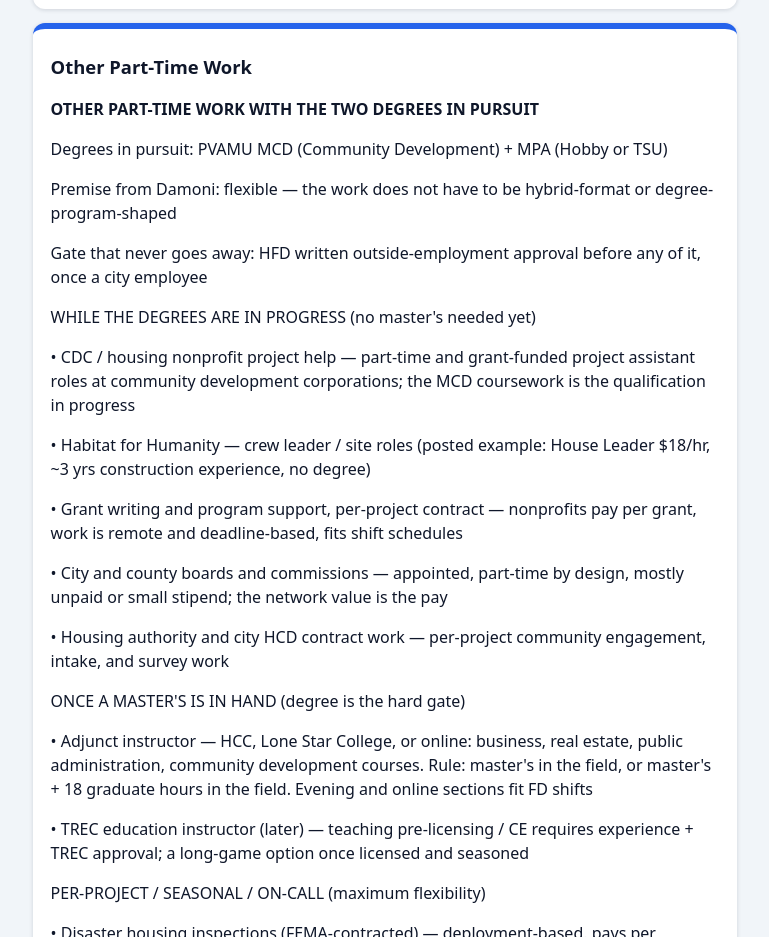
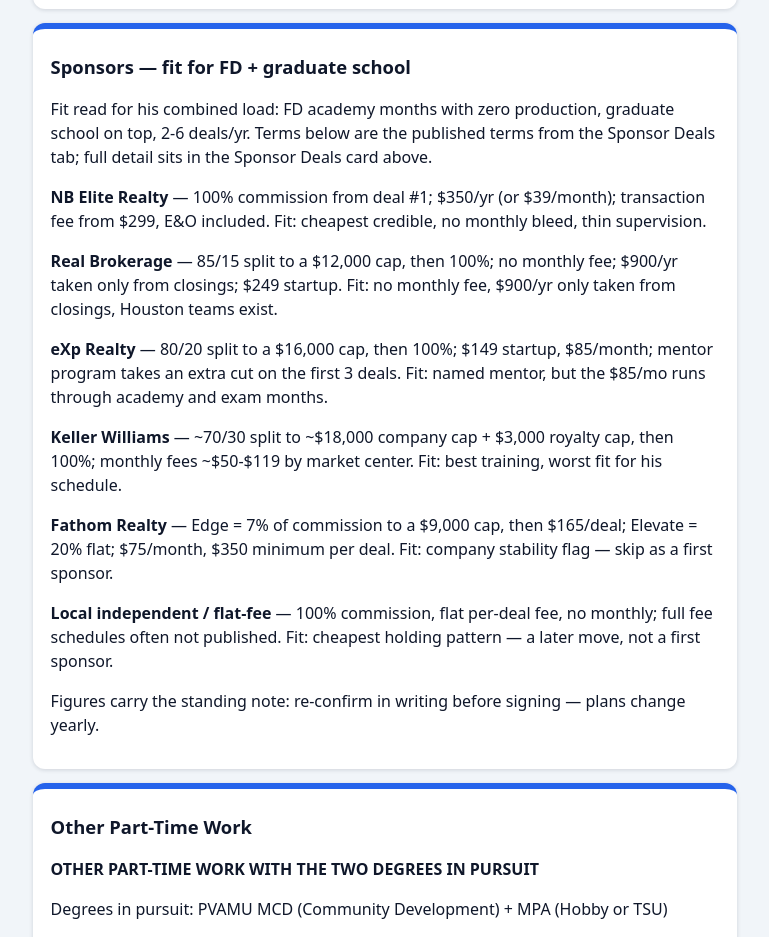
Before and after one commit to damonigraham427-ship-it/realestate, a plain HTML site: page realestate.html in a window 1280 px wide. Shown: the part 7734-8671 px from the top of the page, without its empty margins (255-1024 px from the left). Drawn offline with Linux system fonts and the light colour scheme; no server answers.

Commit message:
Sponsor fit card — FD + graduate school

```diff
--- a/realestate.html
+++ b/realestate.html
@@ -151,6 +151,18 @@
 </section>
 
 <section class="exam-card">
+<h2>Sponsors — fit for FD + graduate school</h2>
+<p>Fit read for his combined load: FD academy months with zero production, graduate school on top, 2-6 deals/yr. Terms below are the published terms from the Sponsor Deals tab; full detail sits in the Sponsor Deals card above.</p>
+<p><strong>NB Elite Realty</strong> — 100% commission from deal #1; $350/yr (or $39/month); transaction fee from $299, E&amp;O included. Fit: cheapest credible, no monthly bleed, thin supervision.</p>
+<p><strong>Real Brokerage</strong> — 85/15 split to a $12,000 cap, then 100%; no monthly fee; $900/yr taken only from closings; $249 startup. Fit: no monthly fee, $900/yr only taken from closings, Houston teams exist.</p>
+<p><strong>eXp Realty</strong> — 80/20 split to a $16,000 cap, then 100%; $149 startup, $85/month; mentor program takes an extra cut on the first 3 deals. Fit: named mentor, but the $85/mo runs through academy and exam months.</p>
+<p><strong>Keller Williams</strong> — ~70/30 split to ~$18,000 company cap + $3,000 royalty cap, then 100%; monthly fees ~$50-$119 by market center. Fit: best training, worst fit for his schedule.</p>
+<p><strong>Fathom Realty</strong> — Edge = 7% of commission to a $9,000 cap, then $165/deal; Elevate = 20% flat; $75/month, $350 minimum per deal. Fit: company stability flag — skip as a first sponsor.</p>
+<p><strong>Local independent / flat-fee</strong> — 100% commission, flat per-deal fee, no monthly; full fee schedules often not published. Fit: cheapest holding pattern — a later move, not a first sponsor.</p>
+<p>Figures carry the standing note: re-confirm in writing before signing — plans change yearly.</p>
+</section>
+
+<section class="exam-card">
 <h2>Other Part-Time Work</h2>
 <p><strong>OTHER PART-TIME WORK WITH THE TWO DEGREES IN PURSUIT</strong></p>
 <p>Degrees in pursuit: PVAMU MCD (Community Development) + MPA (Hobby or TSU)</p>
```
